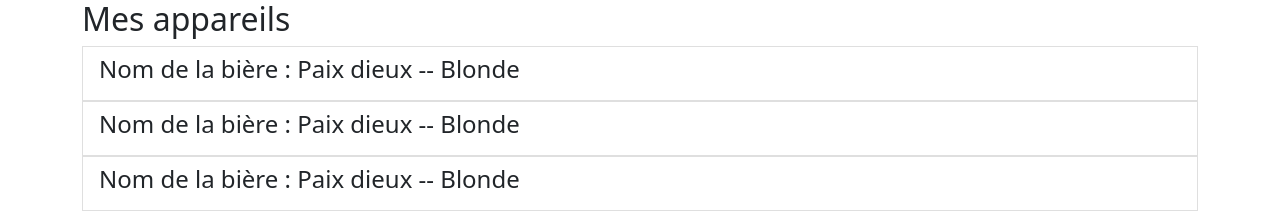
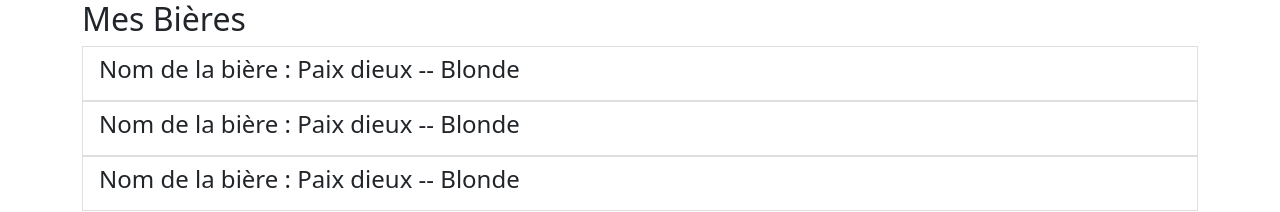
Before and after one commit to gitromain/Formation-Angular, an Angular app: page / in a window 1280 px wide. Shown: the top 212 px of the page. Built offline with nearby package versions, Linux system fonts and the light colour scheme.

Commit message:
tp1 - correction

```diff
--- a/src/app/app.component.html
+++ b/src/app/app.component.html
@@ -1,7 +1,7 @@
 <div class="container">
   <div class="row">
     <div class="col-xs-12">
-      <h2>Mes appareils</h2>
+      <h2>Mes Bières</h2>
       <ul class="list-group">
         <app-beer></app-beer>
         <app-beer></app-beer>
```
